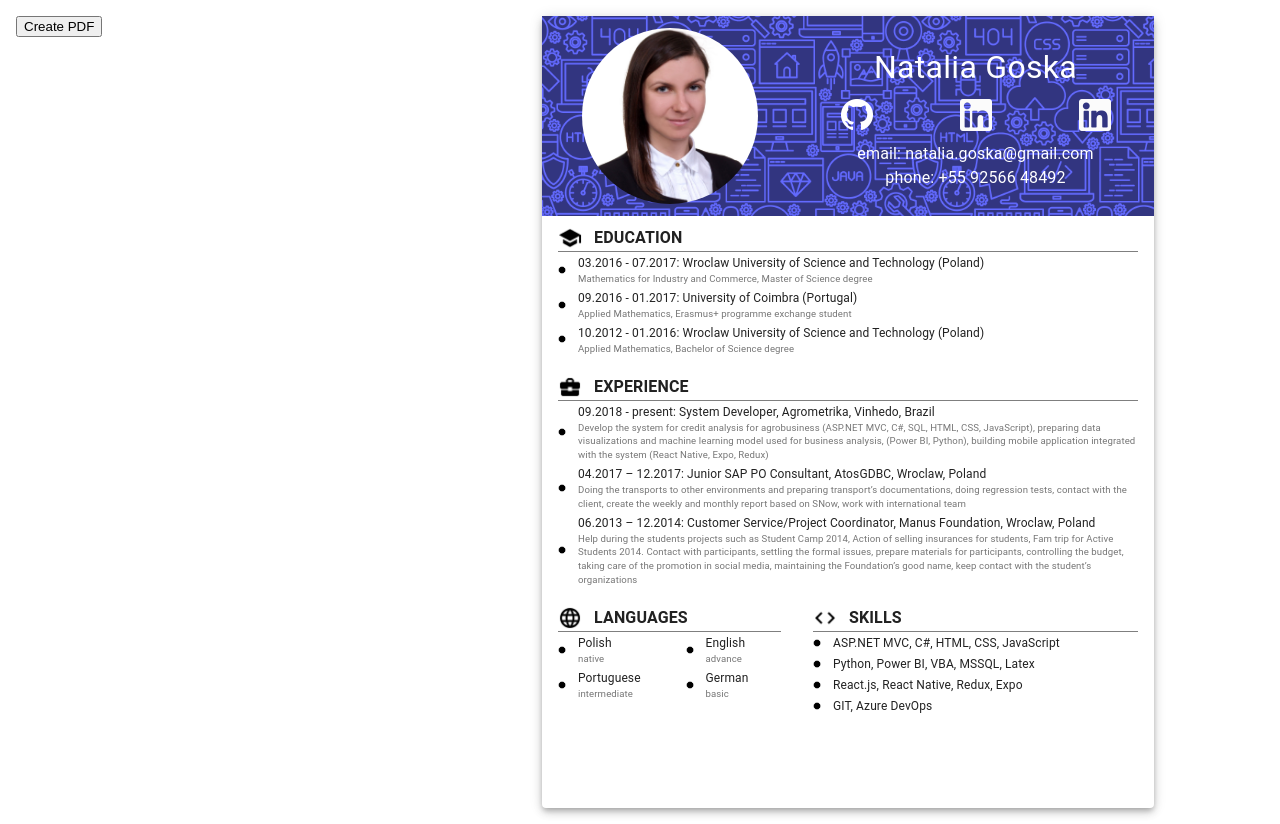
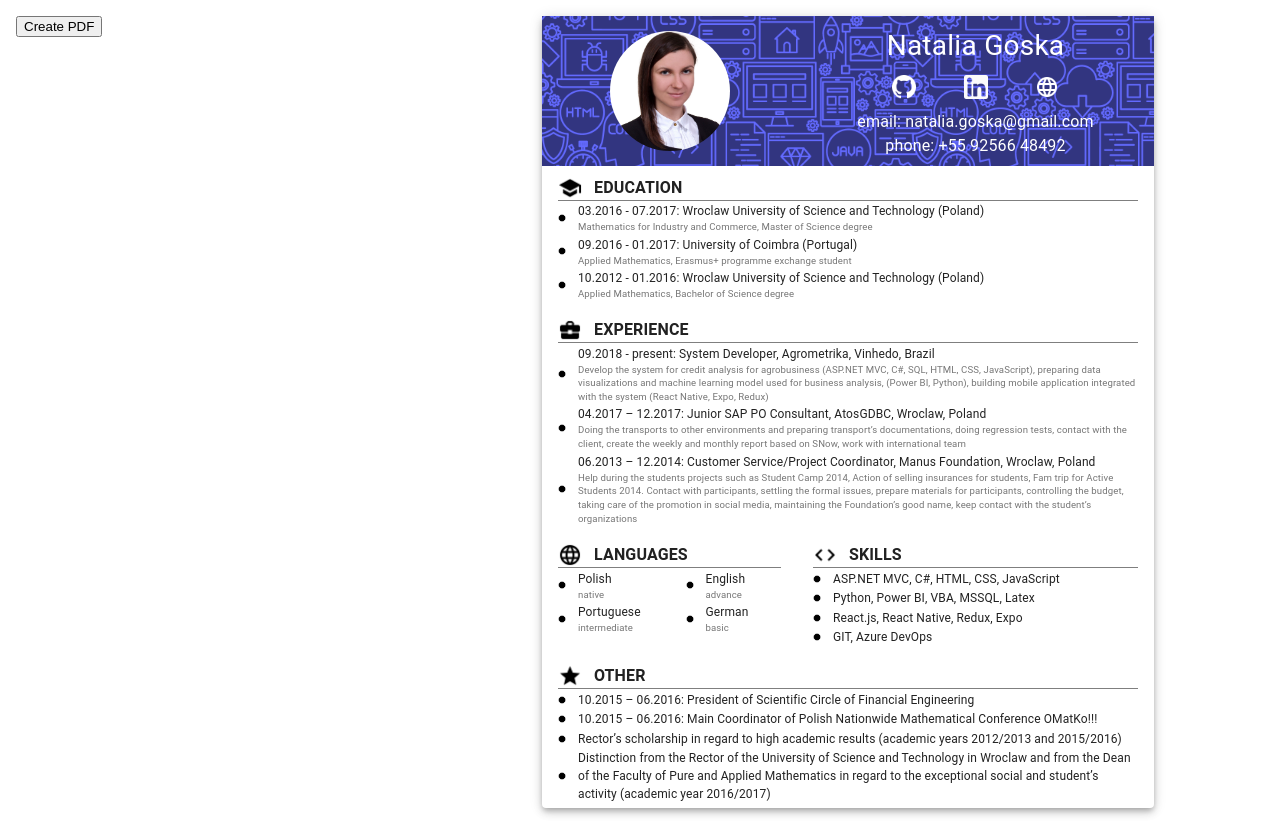
Before and after one commit to goskan93/curriculum-vitae, a React (Create React App) app: page / in a window 1280 px wide. Built offline with nearby package versions, Linux system fonts and the light colour scheme.

Commit message:
header setup

```diff
--- a/src/components/backgroundImage.js
+++ b/src/components/backgroundImage.js
@@ -11,7 +11,7 @@ function BackgroundImage(props) {
         backgroundSize: "cover",
         backgroundRepeat: "no-repeat",
         backgroundColor: "#BF214B",
-        minHeight: 200,
+        minHeight: 150,
       }}
     >
       {props.children}
--- a/src/components/section.js
+++ b/src/components/section.js
@@ -30,7 +30,7 @@ const useStyleListText = makeStyles({
 const useStylesListItem = makeStyles({
   root:{
     paddingTop: '0.1rem',
-    paddingBottom: '0.1rem'
+    paddingBottom: '0'
   }
 },{name: 'MuiListItem'});
 
--- a/src/images/index.js
+++ b/src/images/index.js
@@ -1,14 +1,16 @@
 import dotIcon from "./dotIcon.png";
 import githubIcon from "./githubIcon.png";
 import linkedinIcon from "./linkedinIcon.png";
+import websiteIcon from "./websiteIcon.png";
 
 import educationIcon from "./educationIcon.png";
 import experienceIcon from "./experienceIcon.png";
 import languagesIcon from "./languagesIcon.png";
 import skillsIcon from "./skillsIcon.png";
+import otherIcon from "./otherIcon.png";
 
 import backgroundImage from "./background.png";
 import foto from "./foto.jpg";
 
 
-export { educationIcon, dotIcon, githubIcon, experienceIcon, languagesIcon, skillsIcon, backgroundImage, linkedinIcon, foto }
+export { educationIcon, dotIcon, githubIcon, experienceIcon, languagesIcon, skillsIcon, backgroundImage, linkedinIcon, foto, websiteIcon, otherIcon }
--- a/src/store/modules/formModule.js
+++ b/src/store/modules/formModule.js
@@ -8,7 +8,8 @@ import {
   phone,
   skills,
   github,
-  linkedin
+  linkedin,
+  other
 } from "../../utils/index";
 
 const formActionTypes = {
@@ -27,7 +28,8 @@ const initialState = {
   languages: languages,
   skills: skills,
   github: github,
-  linkedin: linkedin
+  linkedin: linkedin,
+  other: other
 };
 
 const formReducer = handleActions(
--- a/src/utils/defaultValues.js
+++ b/src/utils/defaultValues.js
@@ -80,7 +80,7 @@ export const skills = [
   }
 ];
 
-export const others = [
+export const other = [
   {
     primaryText: "10.2015 – 06.2016: President of Scientific Circle of Financial Engineering",
 
--- a/src/utils/index.js
+++ b/src/utils/index.js
@@ -7,5 +7,6 @@ import { email } from "./defaultValues";
 import { skills } from "./defaultValues";
 import { github } from "./defaultValues";
 import { linkedin } from "./defaultValues";
+import { other } from "./defaultValues";
 
-export { languages, education, experience, name, phone, email, skills, github, linkedin };
+export { languages, education, experience, name, phone, email, skills, github, linkedin, other};
--- a/src/views/curriculum/Curriculum.js
+++ b/src/views/curriculum/Curriculum.js
@@ -5,7 +5,7 @@ import { Grid } from "@material-ui/core";
 import { Header } from "../index";
 import { Section, BackgroundImage } from "../../components/index";
 
-import {experienceIcon, educationIcon, languagesIcon, skillsIcon } from "../../images/index";
+import {experienceIcon, educationIcon, languagesIcon, skillsIcon, otherIcon } from "../../images/index";
 
 
 //TODO: remove opacity from child
@@ -33,6 +33,12 @@ function Curriculum(props) {
       name:"skills",
       iconImg: skillsIcon,
       itemSize: 7,
+      otherProps: {}
+    },
+    {
+      name:"other",
+      iconImg: otherIcon,
+      itemSize: 12,
       otherProps: {}
     }
   ]
@@ -66,7 +72,8 @@ function mapStateToProps({ form }, _) {
     education: form.education,
     experience: form.experience,
     languages: form.languages,
-    skills: form.skills
+    skills: form.skills,
+    other: form.other
   };
 }
 export default connect(mapStateToProps)(Curriculum);
--- a/src/views/curriculum/Header.js
+++ b/src/views/curriculum/Header.js
@@ -1,42 +1,42 @@
 import React from "react";
 import { connect } from "react-redux";
 import { Grid, Typography } from "@material-ui/core";
-import {githubIcon, linkedinIcon, foto} from "../../images/index"
+import {githubIcon, linkedinIcon, websiteIcon, foto} from "../../images/index"
 import Avatar from '@material-ui/core/Avatar';
 
 //TODO: remove opacity from child
 function Header(props) {
   const { name, email, phone, github, linkedin } = props
   return (
-    <Grid container direction="row" justify="center" alignItems="center" style={{minHeight:"200px"}} >
+    <Grid container direction="row" justify="center" alignItems="center" style={{minHeight:"150px"}} >
       <Grid item xs={5} style={{margin:"auto"}}>
         <Grid container justify="center">
-          <Avatar alt="Foto" src={foto} style={{width:"176px", height:"176px"}}/>
+          <Avatar alt="Foto" src={foto} style={{width:"120px", height:"120px"}}/>
         </Grid>
       </Grid>
       <Grid item xs={7}>
         <Grid container direction="row" justify="center" alignItems="center" alignContent="center" >
             <Grid item xs={12} style={{paddingBottom:"8px"}}>
-              <Typography style={{color:'white', textAlign:'center', fontSize:'2rem'}}>{name}</Typography>
+              <Typography style={{color:'white', textAlign:'center', fontSize:'1.75rem'}}>{name}</Typography>
             </Grid>
             <Grid item xs={4}>
-              <Grid container justify="center">
+              <Grid container justify="flex-end">
                 <a href={github} target="_blank">
-                  <img src={githubIcon} width="32px" height="32px" color="white"/>
+                  <img alt="github" src={githubIcon} width="24px" height="24px" />
                 </a>
               </Grid>
             </Grid>
             <Grid item xs={4}>
               <Grid container justify="center">
                 <a href={linkedin} target="_blank" >
-                  <img src={linkedinIcon} width="32px" height="32px" color="white"/>
+                  <img alt="linkedin" src={linkedinIcon} width="24px" height="24px" />
                 </a>
               </Grid>
             </Grid>
             <Grid item xs={4}>
-              <Grid container justify="center">
+              <Grid container justify="flex-start">
                 <a href={linkedin} target="_blank" >
-                  <img src={linkedinIcon} width="32px" height="32px" color="white"/>
+                  <img alt="website" src={websiteIcon} width="24px" height="24px"/>
                 </a>
               </Grid>
             </Grid>
```
Also changed, not shown: src/images/otherIcon.png (added), src/images/websiteIcon.png (added).
